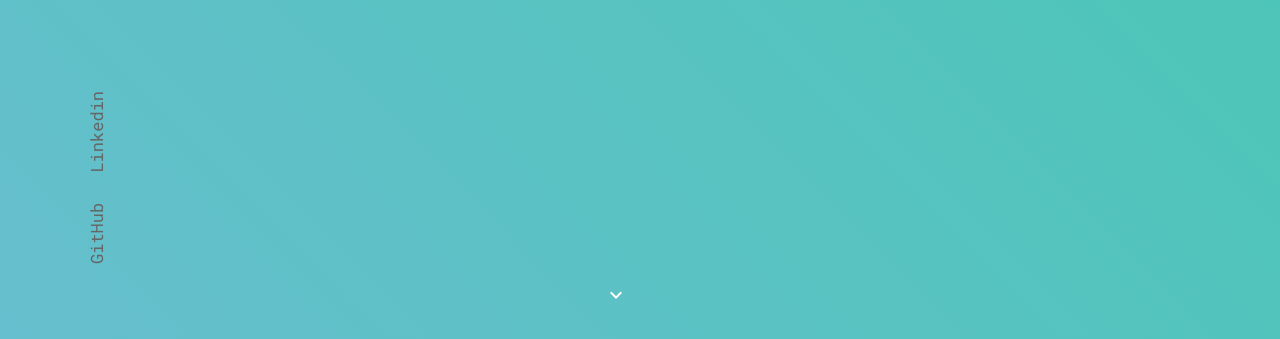
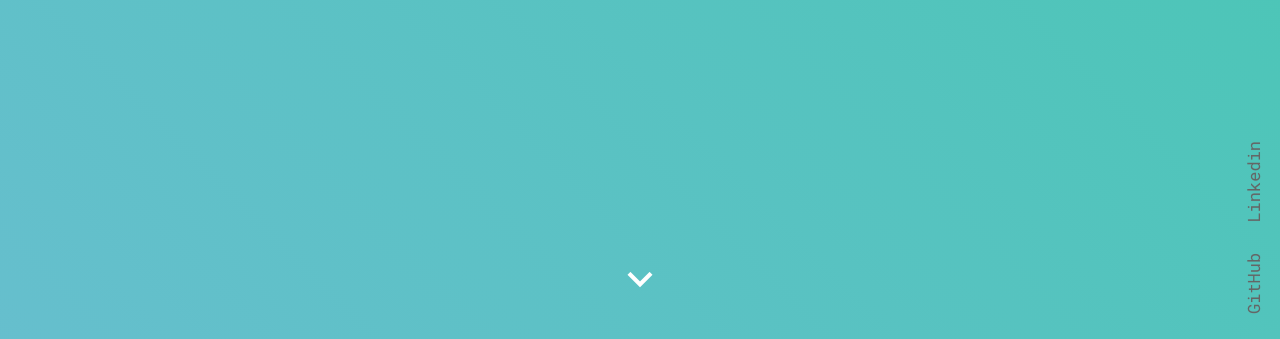
Before and after one commit to teakyung25/teakyung25.github.io, a plain HTML site: page index.html in a window 1280 px wide. Shown: the part 461-800 px from the top of the page. Drawn offline with nearby package versions, Linux system fonts and the light colour scheme.

Commit message:
Update index.css

```diff
--- a/index.css
+++ b/index.css
@@ -39,8 +39,8 @@ html, body{
 
 #connect{
   position: fixed;
-  right:- 70px;
-  bottom:150px;
+  right: -70px;
+  bottom: 100px;
   z-index: 2;
   text-decoration: none;
   display: inline-block;
@@ -83,14 +83,19 @@ html, body{
 }
 
 #arrow{
-  position: absolute;
-  bottom: 20px;
-  right: 50%;
-  transform: translate(-50%,0);
-  animation: float 2s ease-in-out infinite;
-  color: white;
+    position: absolute;
+    bottom: 10px;
+    animation: float 2s ease-in-out infinite;
+    color: white;
+    font-size: 50px;
+    left: 50%;
+    margin-right: -50%;
+    transform: translate(-50%, -50%);
+    cursor: pointer;
 }
-
+#arrow:hover{
+	color: green;
+}
 h1{
   margin:0;
 }
```
